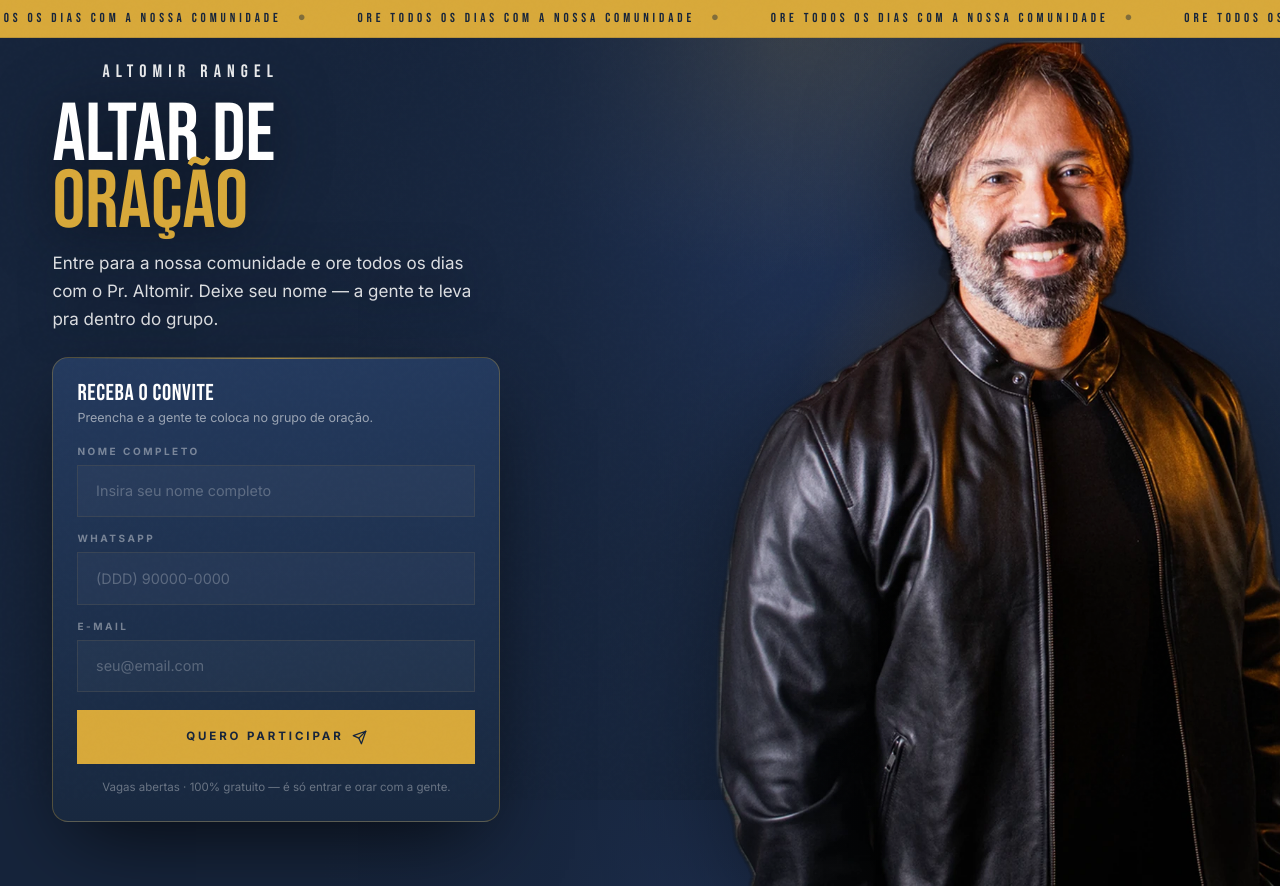
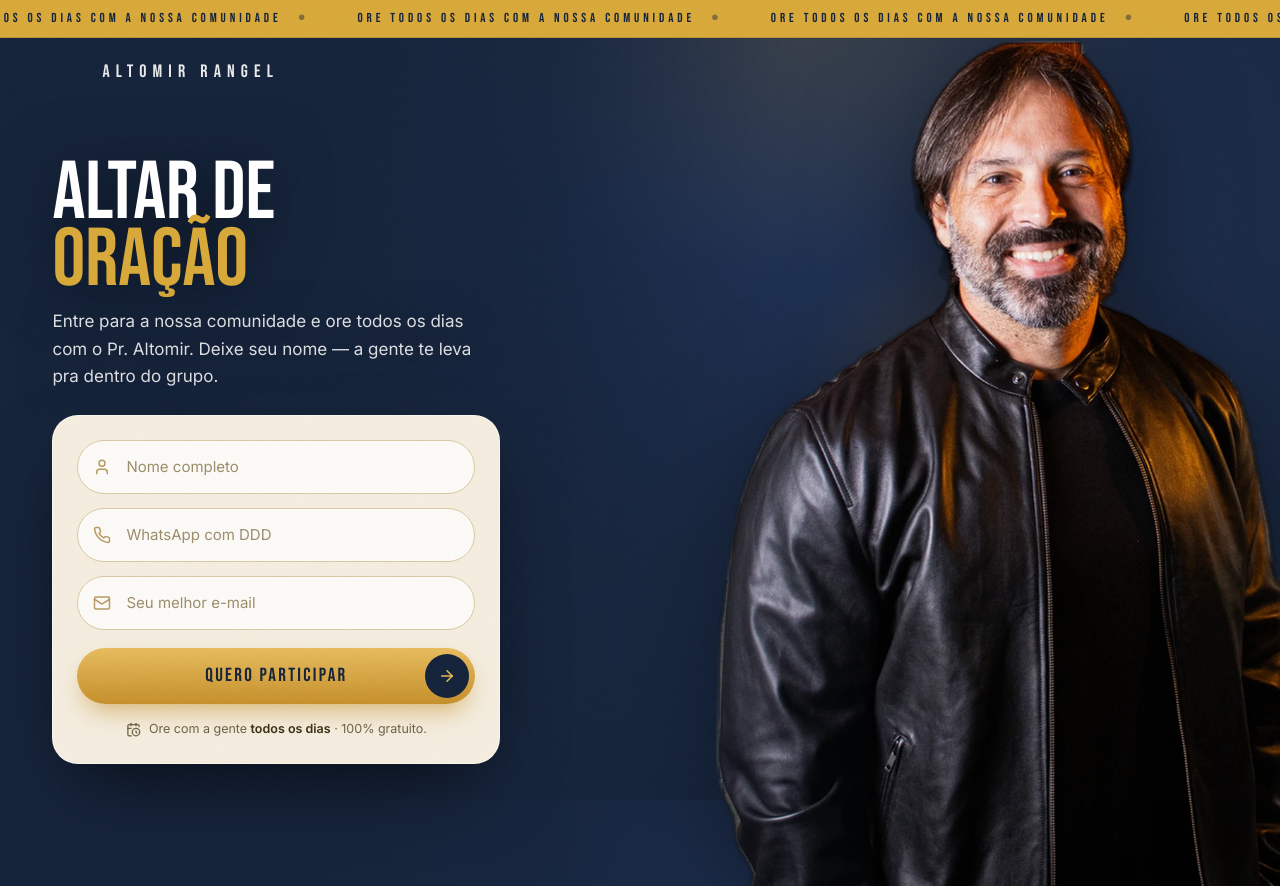
Before and after one commit to arthurrrangel/altomir-rangel, a Next.js app: page /altardanoite in a window 1280 px wide. Built offline with nearby package versions, Linux system fonts and the light colour scheme; a web font is replaced by a local one.

Commit message:
Update LeadForm.tsx

```diff
--- a/app/altardanoite/LeadForm.tsx
+++ b/app/altardanoite/LeadForm.tsx
@@ -1,10 +1,14 @@
 'use client'
 import { useState, FormEvent } from 'react'
-import { Send, Loader2 } from 'lucide-react'
+import { User, Phone, Mail, ArrowRight, Loader2, CalendarClock } from 'lucide-react'
 
 const FORMSPREE = 'https://formspree.io/f/xrejpgqp'
 // Link de convite do grupo de WhatsApp (Comunidade de Oração)
 const GRUPO_WHATSAPP = 'https://chat.whatsapp.com/REPLACE_INVITE_CODE'
+
+const INPUT =
+  'w-full rounded-full border border-[#D9C9A4] bg-white/75 pl-12 pr-4 min-h-[54px] font-inter text-[15px] text-[#16243B] placeholder:text-[#9C8E6C] outline-none transition focus:border-[#C8922E] focus:bg-white focus:ring-2 focus:ring-[#D8A93A]/30'
+const ICON = 'pointer-events-none absolute left-4 top-1/2 -translate-y-1/2 text-[#B79A63]'
 
 export default function LeadForm() {
   const [status, setStatus] = useState<'idle' | 'sending'>('idle')
@@ -28,48 +32,47 @@ export default function LeadForm() {
   return (
     <form
       onSubmit={handleSubmit}
-      className="relative flex flex-col gap-3.5 rounded-2xl border border-[#D8A93A]/30 bg-gradient-to-b from-[#243A5E] to-[#18283F] p-5 shadow-[0_30px_80px_-22px_rgba(0,0,0,0.75)] sm:p-6"
+      className="relative flex flex-col gap-3.5 rounded-[26px] border border-white/50 bg-[#F4EDDF] p-5 shadow-[0_30px_80px_-22px_rgba(0,0,0,0.7)] sm:p-6"
     >
-      <div className="pointer-events-none absolute inset-x-5 top-0 h-px bg-gradient-to-r from-transparent via-[#D8A93A]/70 to-transparent" />
-
-      <div className="mb-0.5">
-        <p className="font-bebas text-[23px] leading-none tracking-wide text-white">Receba o convite</p>
-        <p className="font-inter mt-1 text-[12.5px] text-white/55">Preencha e a gente te coloca no grupo de oração.</p>
-      </div>
-
       <input type="hidden" name="_subject" value="Novo lead — Altar de Oração (Comunidade de Oração)" />
       <input type="hidden" name="origem" value="Altar de Oração" />
 
-      <div className="flex flex-col gap-1.5">
-        <label className="font-inter text-[10px] font-bold uppercase tracking-[0.25em] text-white/40">Nome completo</label>
-        <input name="nome" type="text" required placeholder="Insira seu nome completo" className="input-dark min-h-[48px]" />
+      <div className="relative">
+        <User size={18} className={ICON} />
+        <input name="nome" type="text" required placeholder="Nome completo" className={INPUT} />
       </div>
 
-      <div className="flex flex-col gap-1.5">
-        <label className="font-inter text-[10px] font-bold uppercase tracking-[0.25em] text-white/40">WhatsApp</label>
-        <input name="whatsapp" type="tel" required placeholder="(DDD) 90000-0000" className="input-dark min-h-[48px]" />
+      <div className="relative">
+        <Phone size={18} className={ICON} />
+        <input name="whatsapp" type="tel" required placeholder="WhatsApp com DDD" className={INPUT} />
       </div>
 
-      <div className="flex flex-col gap-1.5">
-        <label className="font-inter text-[10px] font-bold uppercase tracking-[0.25em] text-white/40">E-mail</label>
-        <input name="email" type="email" required placeholder="seu@email.com" className="input-dark min-h-[48px]" />
+      <div className="relative">
+        <Mail size={18} className={ICON} />
+        <input name="email" type="email" required placeholder="Seu melhor e-mail" className={INPUT} />
       </div>
 
       <button
         type="submit"
         disabled={status === 'sending'}
-        className="btn-gold mt-1 min-h-[54px] w-full justify-center gap-2 text-[12px] disabled:cursor-not-allowed disabled:opacity-60"
+        className="group relative mt-1 flex min-h-[56px] w-full items-center justify-center gap-2 rounded-full bg-gradient-to-b from-[#E7BC5E] to-[#C6902C] font-bebas text-[19px] tracking-[0.12em] text-[#16243B] shadow-[0_12px_26px_-8px_rgba(198,144,44,0.7)] transition hover:brightness-[1.04] disabled:cursor-not-allowed disabled:opacity-70"
       >
         {status === 'sending' ? (
-          <><Loader2 size={16} className="animate-spin" /> ENTRANDO...</>
+          <><Loader2 size={18} className="animate-spin" /> ENTRANDO...</>
         ) : (
-          <>QUERO PARTICIPAR <Send size={15} /></>
+          <>QUERO PARTICIPAR</>
         )}
+        <span className="absolute right-1.5 top-1/2 flex h-11 w-11 -translate-y-1/2 items-center justify-center rounded-full bg-[#16243B] text-[#E7BC5E] transition-transform group-hover:translate-x-0.5">
+          <ArrowRight size={18} />
+        </span>
       </button>
 
-      <p className="font-inter text-center text-[11.5px] leading-relaxed text-white/35">
-        Vagas abertas · 100% gratuito — é só entrar e orar com a gente.
-      </p>
+      <div className="mt-0.5 flex items-center justify-center gap-2 text-[#6E6047]">
+        <CalendarClock size={15} />
+        <span className="font-inter text-[12.5px]">
+          Ore com a gente <strong className="font-semibold text-[#3A2E14]">todos os dias</strong> · 100% gratuito.
+        </span>
+      </div>
     </form>
   )
 }
```
